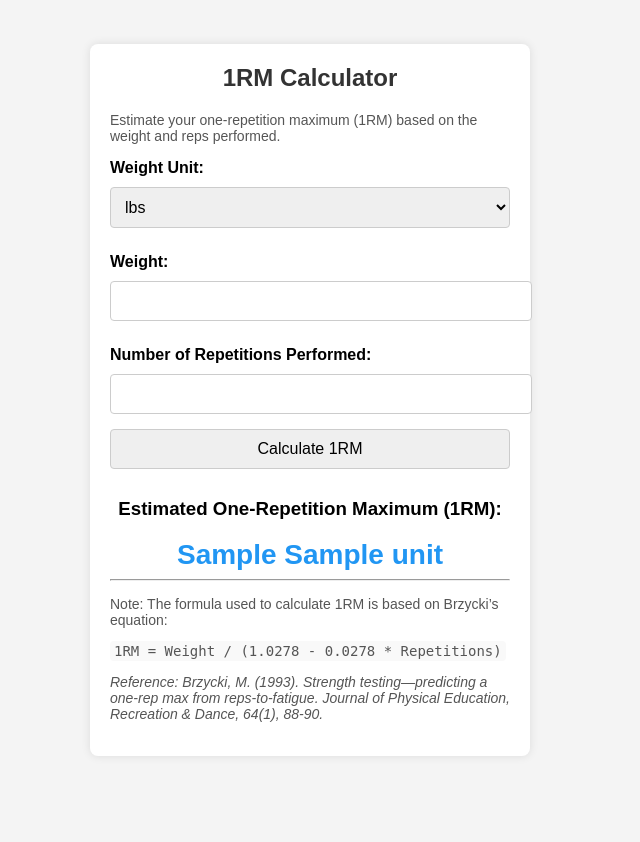
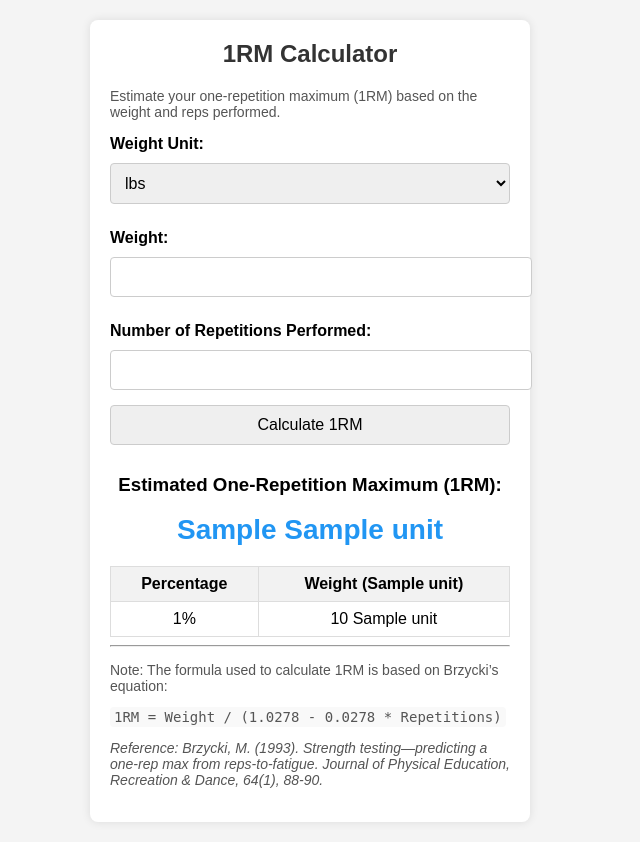
Before and after one commit to daniloarruda13/repmax_calculator, a Flask app: template templates/index.html in a window 1280 px wide. Shown: the whole page, without its empty margins (330-970 px from the left). Before the commit the page ends 722 px from the top, so only its background shows below. Run offline with Flask 3, Linux system fonts and the light colour scheme; the template is opened without the code that fills it: most values are stand-ins (such as "Sample title", 1, 10 or a date in 2020).

Commit message:
added table with percentages

```diff
--- a/app.py
+++ b/app.py
@@ -6,29 +6,30 @@ app = Flask(__name__)
 def index():
     rm = None
     unit = "lbs"
+    percentages = []
 
     if request.method == "POST":
         try:
-            weight = float(request.form.get("weight", 0))
-            reps = int(request.form.get("reps", 1))
+            weight = float(request.form.get("weight"))
+            reps = int(request.form.get("reps"))
             unit = request.form.get("unit", "lbs")
 
-            # Convert weight to pounds if kg is selected
             if unit == "kg":
                 weight *= 2.20462
 
-            # Calculate 1RM using Brzycki’s formula
             rm = weight / (1.0278 - 0.0278 * reps)
 
-            # Convert back to kg for display if kg is selected
             if unit == "kg":
                 rm /= 2.20462
 
             rm = round(rm, 2)
-        except (ValueError, TypeError):
+            percentages = [(p, round(rm * (p / 100), 2)) for p in range(100, 45, -5)]
+
+        except Exception as e:
+            print("Error:", e)
             rm = "Invalid input"
 
-    return render_template("index.html", rm=rm, unit=unit)
+    return render_template("index.html", rm=rm, unit=unit, percentages=percentages)
 
 if __name__ == "__main__":
     app.run(debug=True)
--- a/templates/index.html
+++ b/templates/index.html
@@ -11,8 +11,8 @@
             display: flex;
             align-items: center;
             justify-content: center;
-            height: 100vh;
             margin: 0;
+            padding: 20px 0; /* Adds 20px space on top and bottom */
         }
         .container {
             max-width: 400px;
@@ -59,6 +59,19 @@
             padding: 2px 4px;
             border-radius: 4px;
         }
+        table {
+            width: 100%;
+            margin-top: 20px;
+            border-collapse: collapse;
+        }
+        th, td {
+            padding: 8px;
+            text-align: center;
+            border: 1px solid #ddd;
+        }
+        th {
+            background-color: #f2f2f2;
+        }
     </style>
 </head>
 <body>
@@ -85,6 +98,24 @@
         {% if rm is not none %}
             <h3>Estimated One-Repetition Maximum (1RM):</h3>
             <div id="result-text">{{ rm }} {{ unit }}</div>
+
+            <!-- Percentages Table -->
+            <table>
+                <thead>
+                    <tr>
+                        <th>Percentage</th>
+                        <th>Weight ({{ unit }})</th>
+                    </tr>
+                </thead>
+                <tbody>
+                    {% for percentage, weight in percentages %}
+                    <tr>
+                        <td>{{ percentage }}%</td>
+                        <td>{{ weight }} {{ unit }}</td>
+                    </tr>
+                {% endfor %}
+                </tbody>
+            </table>
         {% endif %}
 
         <hr>
```
